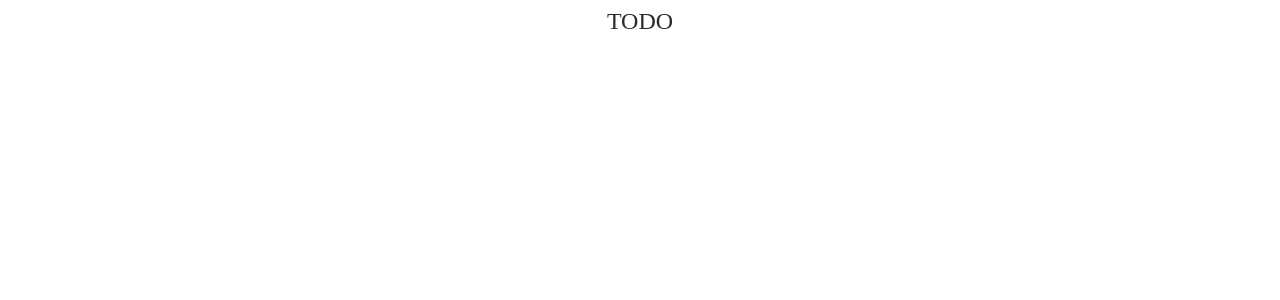
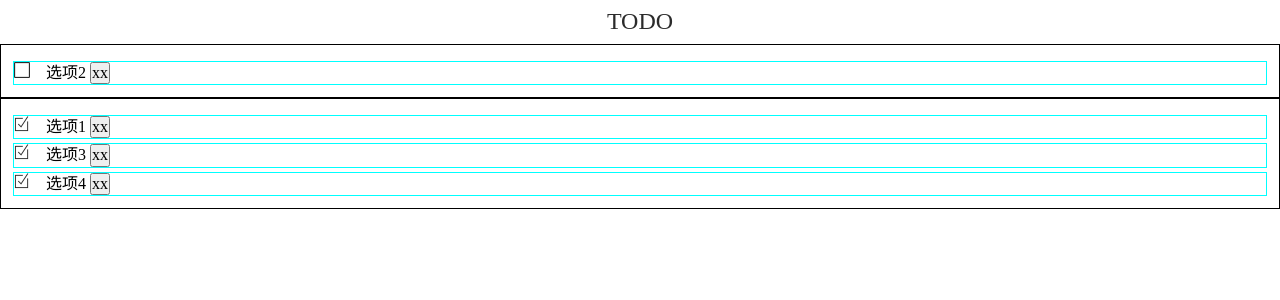
Before and after one commit to liuzheGit/vue-todo, a Vue app: page / in a window 1280 px wide. Shown: the top 300 px of the page. Built offline with nearby package versions, Linux system fonts and the light colour scheme.

Commit message:
添加 展示完成的和未完成的 列表 , 实现 未打对号的再一列, 打过对号的再另一边

```diff
--- a/src/App.vue
+++ b/src/App.vue
@@ -13,7 +13,29 @@
         </svg>
       </span>
     </header>
+    <!-- 主体 -->
+    <div>
+      <ul class="list-container">
+        <li v-for="item in noFinish" v-bind:key="item.id">
+          <label>
+            <input type="checkbox" class="check-input" v-bind:checked="item.state" @input="changeBox(item.id)">
+            <span></span>
+          </label>
+          <span class="list-words">{{item.text}} <button @click="deleteItem(item.id)">xx</button></span>
+        </li>
+      </ul>
+    <ul class="list-container">
+        <li v-for="item in yesfinish" v-bind:key="item.id">
+          <label>
+            <input type="checkbox" class="check-input" v-bind:checked="item.state" @input="changeBox(item.id)">
+            <span></span>
+          </label>
+          <span class="list-words">{{item.text}} <button @click="deleteItem(item.id)">xx</button></span>
+        </li>
+      </ul>
+    </div>
 
+    <!-- 底部 -->
     <div class="bottom">
       <ul>
         <li>
@@ -44,7 +66,56 @@
 <script>
 export default {
   name: "app",
-  components: {}
+  components: {},
+  data() {
+    return {
+      myList: [
+        {
+          id: 0,
+          text: '选项1',
+          state: true
+        },
+        {
+          id: 1,
+          text: '选项2',
+          state: false
+        },
+        {
+          id: 3,
+          text: '选项3',
+          state: true
+        },
+        {
+          id: 4,
+          text: '选项4',
+          state: true
+        }
+      ]
+    };
+  },
+  computed: {
+    noFinish(){
+      return this.myList.filter((item) =>{
+        return item.state === false
+      })
+    },
+    yesfinish(){
+      return this.myList.filter((item) =>{
+        return item.state === true
+      })
+    }
+  },
+  methods: {
+    changeBox(id){
+      var item = this.myList.filter((item) =>{
+        return item.id === id
+      })
+      item[0].state =!item[0].state
+    },
+    deleteItem(id){
+      console.log()
+    }
+  }
 };
 </script>
 
@@ -56,35 +127,70 @@ export default {
   fill: currentColor;
   overflow: hidden;
 }
-#app{
-  color: #B2B2B2;
+#app {
+  color: #b2b2b2;
 }
-header{
+header {
   display: flex;
   font-size: 24px;
   justify-content: space-between;
   padding: 8px;
-  color: #A4A4A4;
+  color: #a4a4a4;
 }
 
-header .app-title{
-  color: #2B2B2B;
+header .app-title {
+  color: #2b2b2b;
 }
-.bottom{
+.bottom {
   font-size: 30px;
   position: fixed;
   bottom: 0;
   left: 0;
   right: 0;
   padding: 4px;
-  border-top: 1px solid #E9E9E9;
-  background: #FFFFFF;
+  border-top: 1px solid #e9e9e9;
+  background: #ffffff;
 }
-.bottom > ul{
+.bottom > ul {
   display: flex;
   justify-content: space-between;
 }
-.bottom li{
+.bottom li {
   margin: 0 20px;
 }
+
+.check-input {
+  appearance: none;
+  -webkit-appearance: none;
+  display: none;
+  outline: none;
+}
+.check-input + span {
+  width: 16px;
+  height: 16px;
+  display: inline-block;
+  background: #f00;
+  background: url("./assets/checkbox-icon.png");
+  background-position-x: -5px;
+  background-position-y: -31px;
+  cursor: pointer;
+}
+.check-input:checked + span {
+  background-position-y: -5px;
+}
+
+
+.list-container{
+  border: 1px solid #000;
+  padding: 12px;
+  color: #000;
+}
+.list-container > li{
+  border: 1px solid cyan;
+  margin-top: 4px;
+}
+
+.list-container .list-words{
+  margin-left: 16px;
+}
 </style>
```
Also changed, not shown: src/assets/checkbox-icon.png (added).
